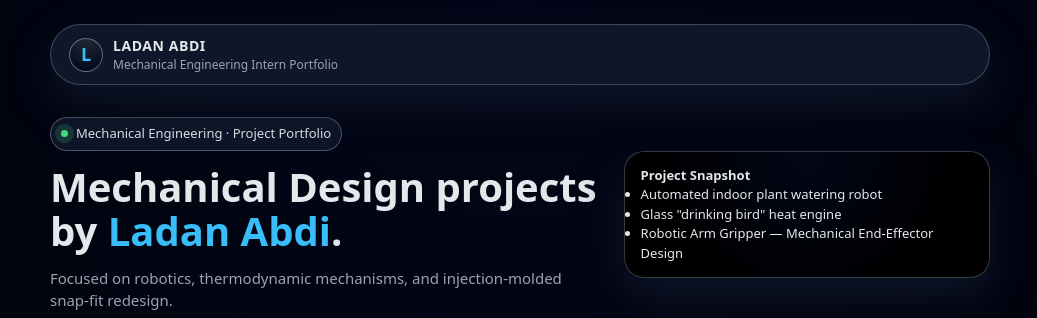
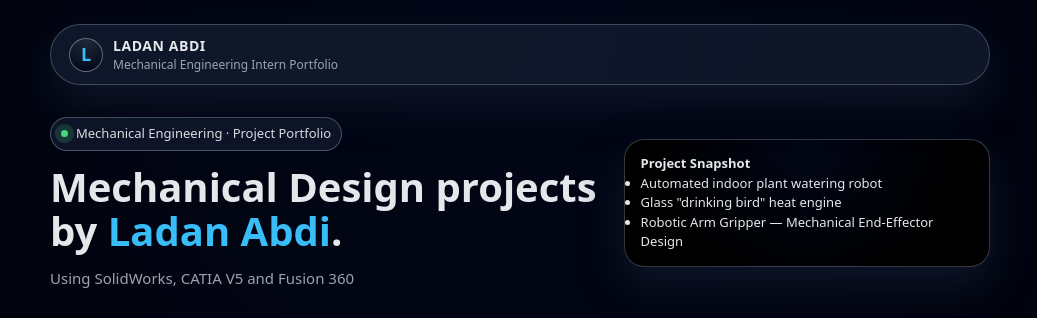
Before and after one commit to ladan0930/ladan-portfolio, a plain HTML site: page index.html in a window 1280 px wide. Shown: the top 318 px of the page, without its empty margins (120-1157 px from the left). Drawn offline with Linux system fonts and the light colour scheme.

Commit message:
Modify hero subtitle with software tools
Updated subtitle to include software tools used.

```diff
--- a/index.html
+++ b/index.html
@@ -317,7 +317,7 @@
           Mechanical Design projects by <span>Ladan Abdi</span>.
         </h1>
         <p class="hero-subtitle">
-          Focused on robotics, thermodynamic mechanisms, and injection-molded snap-fit redesign.
+      Using SolidWorks, CATIA V5 and Fusion 360
         </p>
       </div>
 
```
